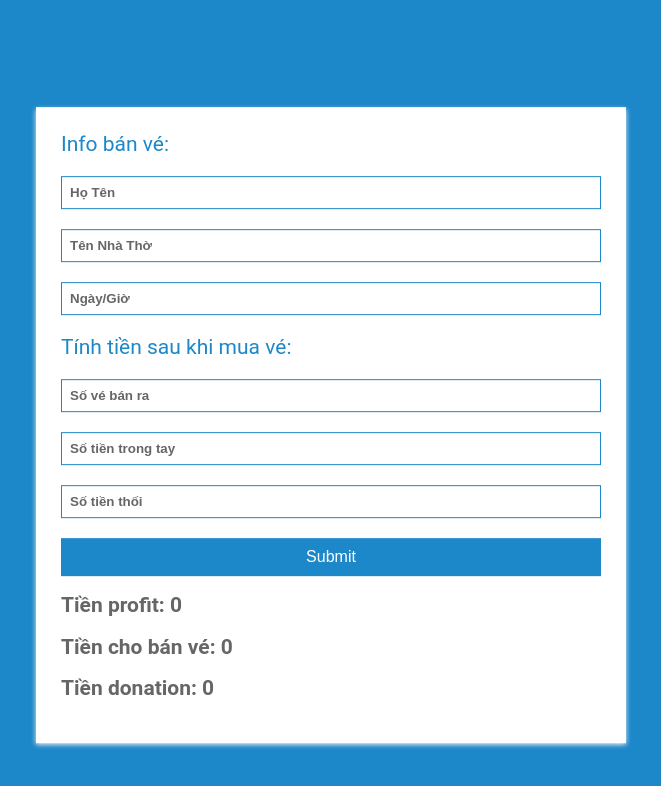
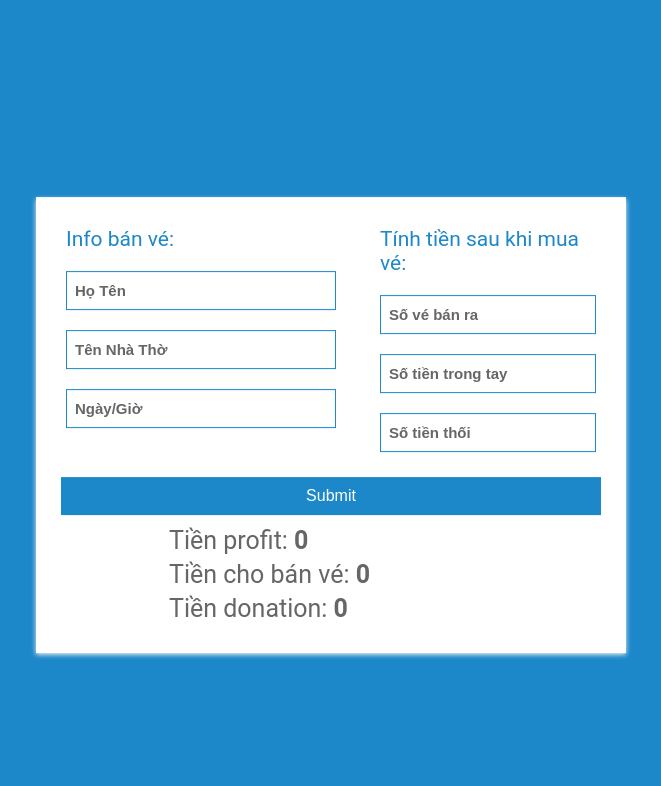
Before and after one commit to mc-nguyen/BanVe, a plain HTML site: page index.html in a window 1280 px wide. Shown: the whole page, without its empty margins (334-995 px from the left). Drawn offline with Linux system fonts and the light colour scheme.

Commit message:
Chỉnh sửa thiết kế

```diff
--- a/index.html
+++ b/index.html
@@ -7,23 +7,23 @@
     </head>
     <body>
         <section class="form-ticket">
-            <h1>Info bán vé:</h1>
             <div class="place">
+                <h1>Info bán vé:</h1>
                 <input type="text" placeholder="Họ Tên" size="50">
                 <input type="text" placeholder="Tên Nhà Thờ" size="50">
                 <input type="text" placeholder="Ngày/Giờ" size="50">
             </div>
-            <h1>Tính tiền sau khi mua vé:</h1>
             <div class="info">
+                <h1>Tính tiền sau khi mua vé:</h1>
                 <input id="sold" type="number" name="sold" placeholder="Số vé bán ra" size="50">
                 <input id="money" type="number" name="money" placeholder="Số tiền trong tay" size="50">
                 <input id="changes" type="number" name="changes" placeholder="Số tiền thối" size="50">
             </div>
             <button type="Tính Tiền" onclick="calculation()">Submit</button>
-            <div>
-                <h2>Tiền profit: <strong id="profit">0</strong></h2>
-                <h2>Tiền cho bán vé: <strong id="tickets">0</strong></h2>
-                <h2>Tiền donation: <strong id="donation">0</strong></h2>
+            <div class="result">
+                <p>Tiền profit: <strong id="profit">0</strong></p>
+                <p>Tiền cho bán vé: <strong id="tickets">0</strong></p>
+                <p>Tiền donation: <strong id="donation">0</strong></p>
             </div>
         </section>
         <script src="javascript.js"></script>
--- a/style.css
+++ b/style.css
@@ -16,12 +16,29 @@ h1 {
 }
 p {
     margin: 0 0 5px;
+    font-size: 25px;
+}
+.result {
+    padding-top: 2%;
+    padding-left: 20%;
 }
 section {
     position: fixed;
     top: 50%;
     left: 50%;
     transform: translate(-50%, -50%);
+    display: table;
+    max-width: 600px;
+}
+.place {
+    width: 50%;
+    float: left;
+    padding: 5px;
+}
+.info {
+    width: 40%;
+    float: right;
+    padding: 5px;
 }
 .form-ticket {
     padding: 25px;
@@ -35,11 +52,12 @@ input, textarea {
     margin-bottom: 20px;
     border: 1px solid #1c87c9;
     outline: none;
+    font-size: 18px;
 }
 input::placeholder {
     color: #666;
     font-weight: bolder;
-    font-size: 20;
+    font-size: 15px;
 }
 button {
     width: 100%;
```
